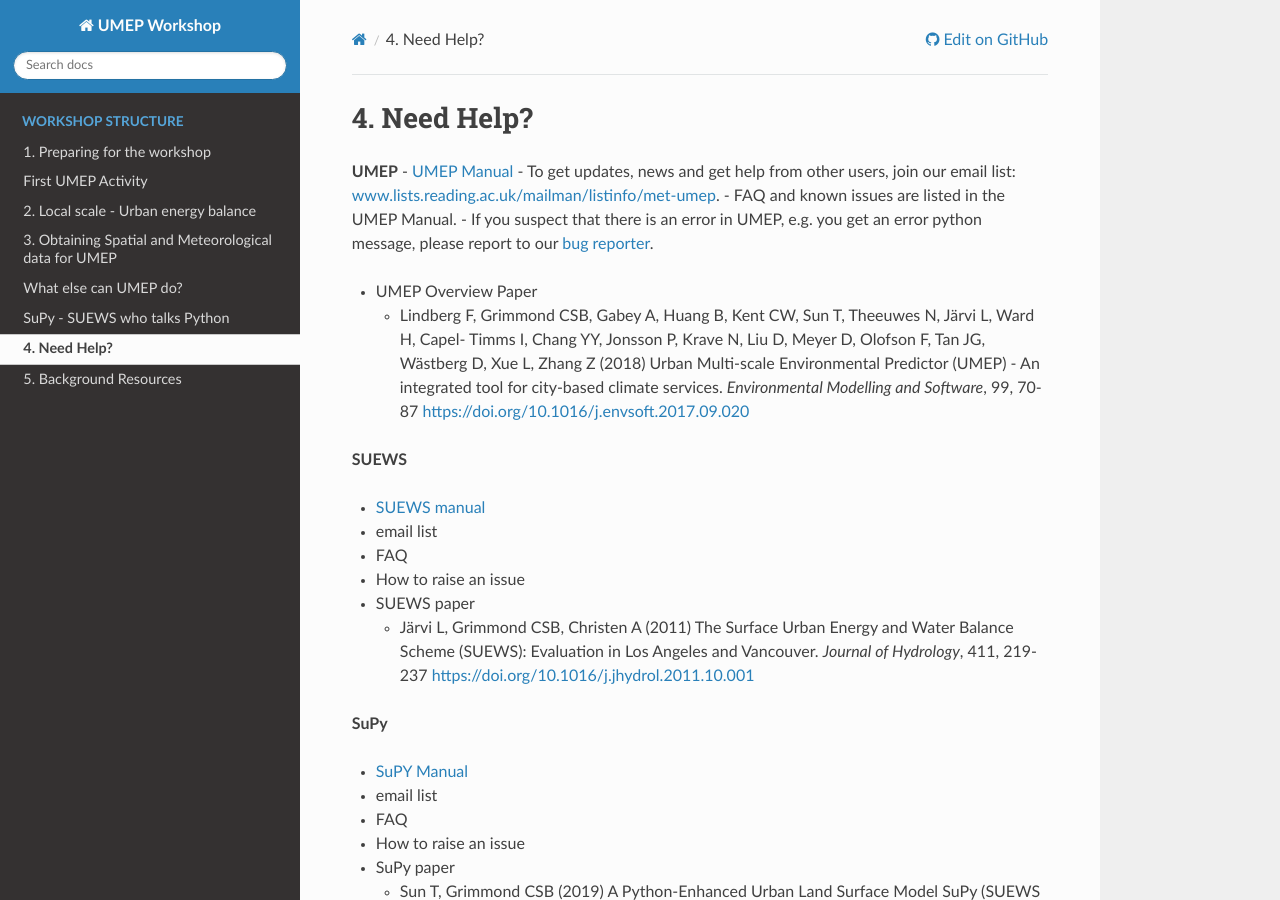
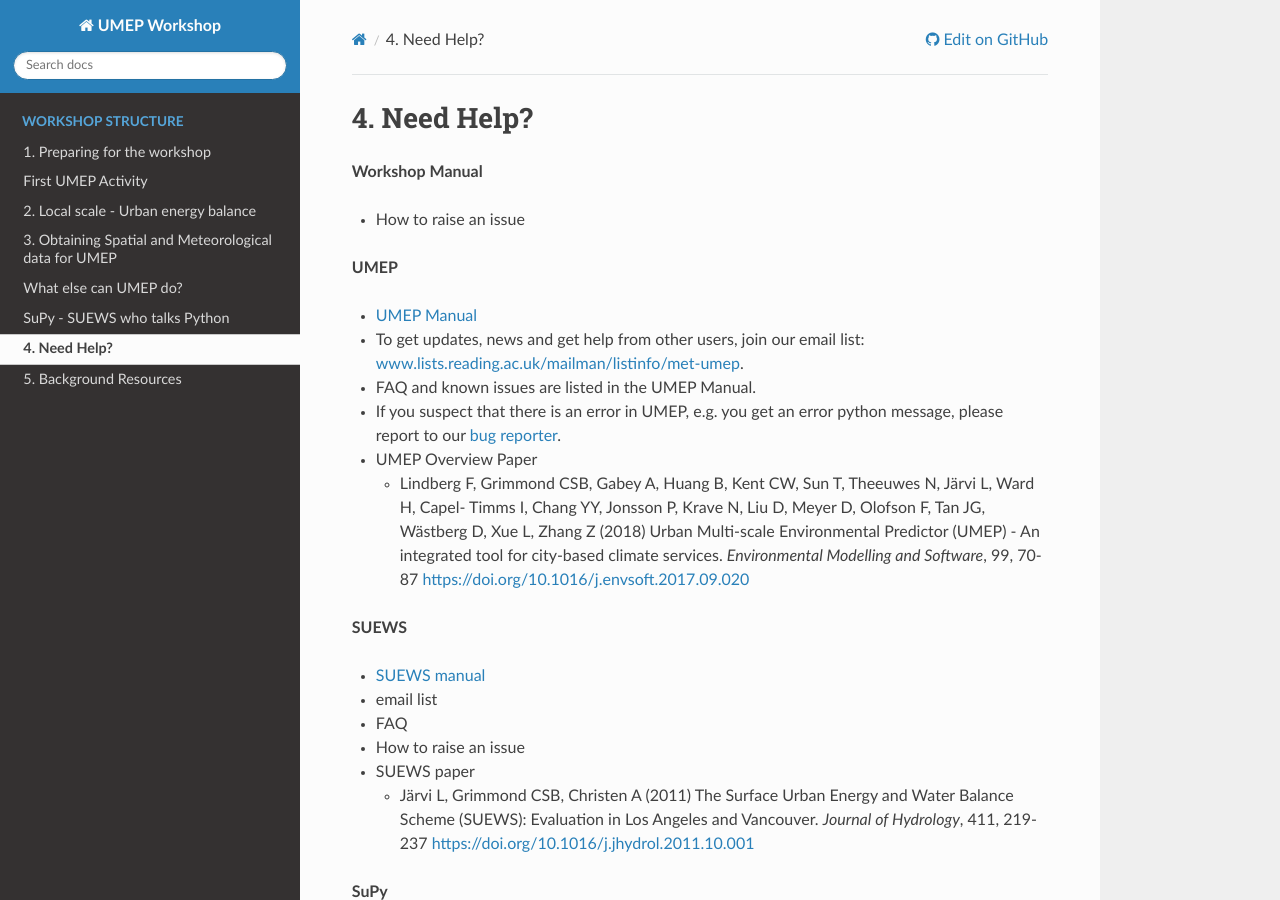
Before and after one commit to Urban-Meteorology-Reading/UMEP-Workshop, a Sphinx documentation site: the page built from source/NeedHelp.rst, in a window 1280 px wide and 900 px high. Built offline with Sphinx 7.4.7 and the Read the Docs theme 2.0.0, drawn with Linux system fonts in a browser that asks for light colours.

Commit message:
Update NeedHelp.rst

```diff
--- a/source/NeedHelp.rst
+++ b/source/NeedHelp.rst
@@ -3,7 +3,12 @@
 Need Help?
 ~~~~~~~~~~
 
+**Workshop Manual**
+
+- How to raise an issue
+
 **UMEP**
+
 - `UMEP Manual <https://umep-docs.readthedocs.io/en/latest/>`__
 - To get updates, news and get help from other users, join our email list: `<www.lists.reading.ac.uk/mailman/listinfo/met-umep>`__.
 - FAQ and known issues are listed in the UMEP Manual.
```
